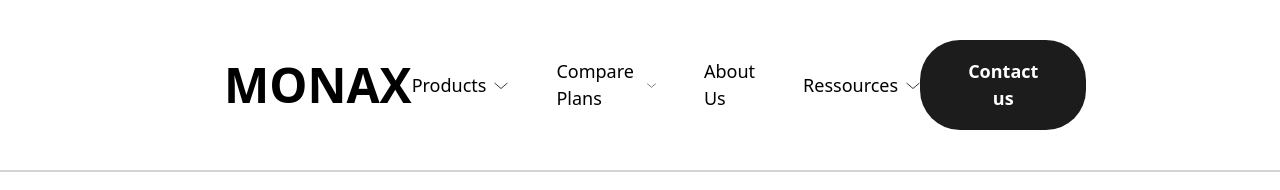
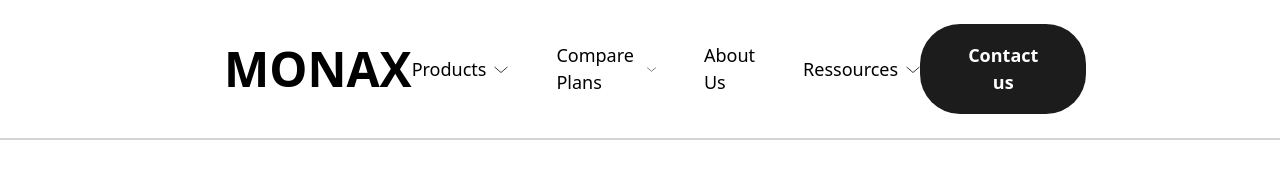
Before and after one commit to julio09/my-project, a React (Create React App) app: page / in a window 1280 px wide. Shown: the top 190 px of the page. Built offline with nearby package versions, Linux system fonts and the light colour scheme.

Commit message:
padding vertical header nahena

```diff
--- a/src/components/header.jsx
+++ b/src/components/header.jsx
@@ -59,7 +59,7 @@ function header() {
   }
   return (
     <>
-    <motion.div variants={ListContainer} initial="hidden" animate="show" className='flex justify-between items-center py-10 px-56'>
+    <motion.div variants={ListContainer} initial="hidden" animate="show" className='flex justify-between items-center py-6 px-56'>
         <motion.span className='font-sans font-bold text-medium'>MONAX</motion.span>
         <ul className='flex items-center gap-[48px] '>
             <motion.li variants={ListItem} initial="hidden" animate="show" whileHover="hover" whileTap="tap" className='cursor-pointer flex gap-2 items-center font-sans text-normal'>Products <svg xmlns="http://www.w3.org/2000/svg" width="14" height="14" viewBox="0 0 14 14" fill="none">
```
